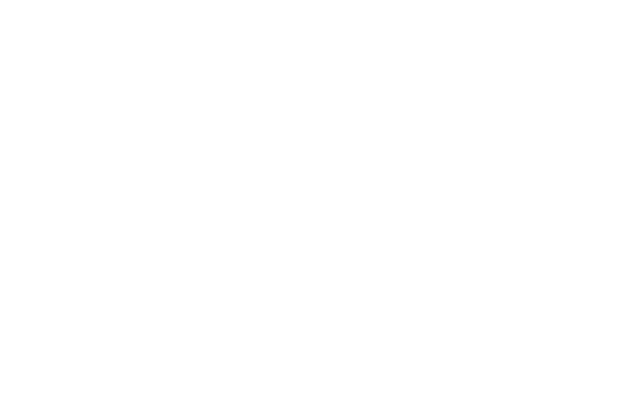
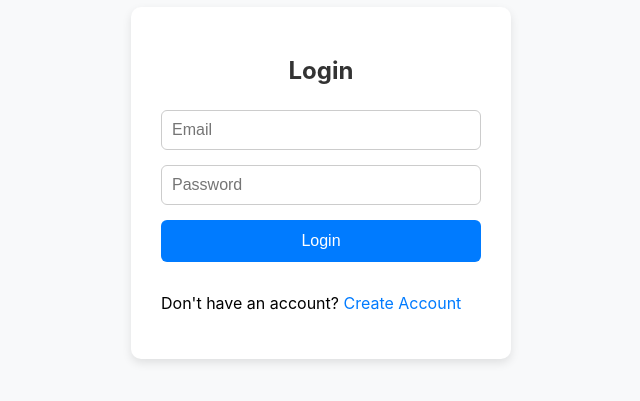
Before and after one commit to PayalPhatwani/custom-mfa-frontend, a React (Create React App) app: page /login in a window 1280 px wide. Before the commit this address had no page. Shown: the part 217-618 px from the top of the page, without its empty margins (319-959 px from the left). Built offline with nearby package versions, Linux system fonts and the light colour scheme.

Commit message:
JWT token storage and protected routes feature added

```diff
--- a/src/App.js
+++ b/src/App.js
@@ -2,14 +2,16 @@ import { BrowserRouter, Routes, Route } from "react-router-dom";
 import Login from "./components/Login";
 import Register from "./components/Registration";
 import Home from "./components/Home";
+import ProtectedRoute from "./components/ProtectedRoute";
 
 function App() {
   return (
     <BrowserRouter>
       <Routes>
         <Route path="/" element={<Login />} />
+        <Route path="/login" element={<Login />} />
         <Route path="/register" element={<Register />} />
-        <Route path="/home" element={<Home/>}></Route>
+        <Route path="/home" element={ <ProtectedRoute><Home/></ProtectedRoute>}></Route>
       </Routes>
     </BrowserRouter>
   );
--- a/src/components/Login.jsx
+++ b/src/components/Login.jsx
@@ -4,9 +4,11 @@ import { Link, useNavigate } from "react-router-dom";
 export default function Login() {
   const [email, setEmail] = useState("");
   const [password, setPassword] = useState("");
+  const [error, setError] = useState("");
+
   const navigate = useNavigate();
 
-  const handleSubmit =  async (e) => {
+  const handleSubmit = async (e) => {
     e.preventDefault();
 
     const loginData = {
@@ -15,24 +17,26 @@ export default function Login() {
     };
 
     console.log("Login Data:", loginData);
-    // axios.post('/login', loginData)
     try {
-      const res = await fetch("http://localhost:3000/auth/login",{
+      const res = await fetch("http://localhost:3000/auth/login", {
         method: "POST",
-        headers: { "Content-Type": "application/json"},
-        body: JSON.stringify(loginData),
-      })
+        headers: {
+          "Content-Type": "application/json",
+        },
+        body: JSON.stringify({ email, password }),
+      });
+      const data = await res.json();
+      // Storing JWT token in local storage
+      if(res.ok){
+      localStorage.setItem("token", data.access_token);
 
-      const body = await res.json()
-
-      if(res.ok){
-        console.log("loging successfull", body);
-        // redirecting to home page
+      // redirect to home page
       navigate("/home");
       }else{
-        alert(body.message || "Login Failed");
+        console.log("password or email have some issue")
       }
     } catch (error) {
+      setError("Invalid email or password");
       console.error("Error logging in", error);
       alert("Something went wrong. Please try again.");
     }
@@ -66,7 +70,10 @@ export default function Login() {
         </button>
         <p>
           Don't have an account?{" "}
-  <Link to="/register" style={{ color: "#007bff", textDecoration: "none" }}>
+          <Link
+            to="/register"
+            style={{ color: "#007bff", textDecoration: "none" }}
+          >
             Create Account
           </Link>
         </p>
--- /dev/null
+++ b/src/components/ProtectedRoute.jsx
@@ -0,0 +1,13 @@
+import { Navigate } from "react-router-dom";
+
+export default function ProtectedRoute({children}){
+    const token = localStorage.getItem("token");
+
+    // if no token -> redirect to login
+    if(!token){
+        return <Navigate to="/login" replace />;
+    }
+
+    // if token exists --> show the protected component
+    return children
+}
```
Lines whose indentation alone changed are shown as unchanged.
